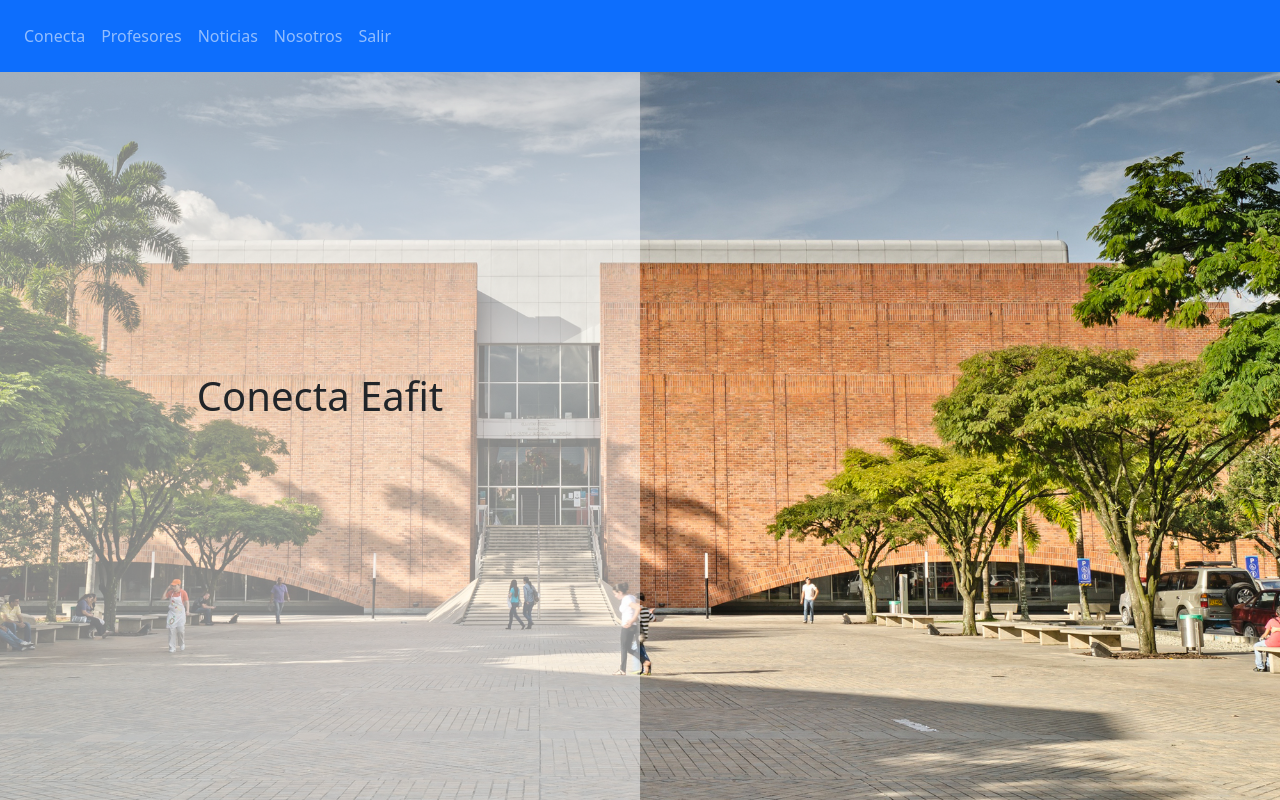
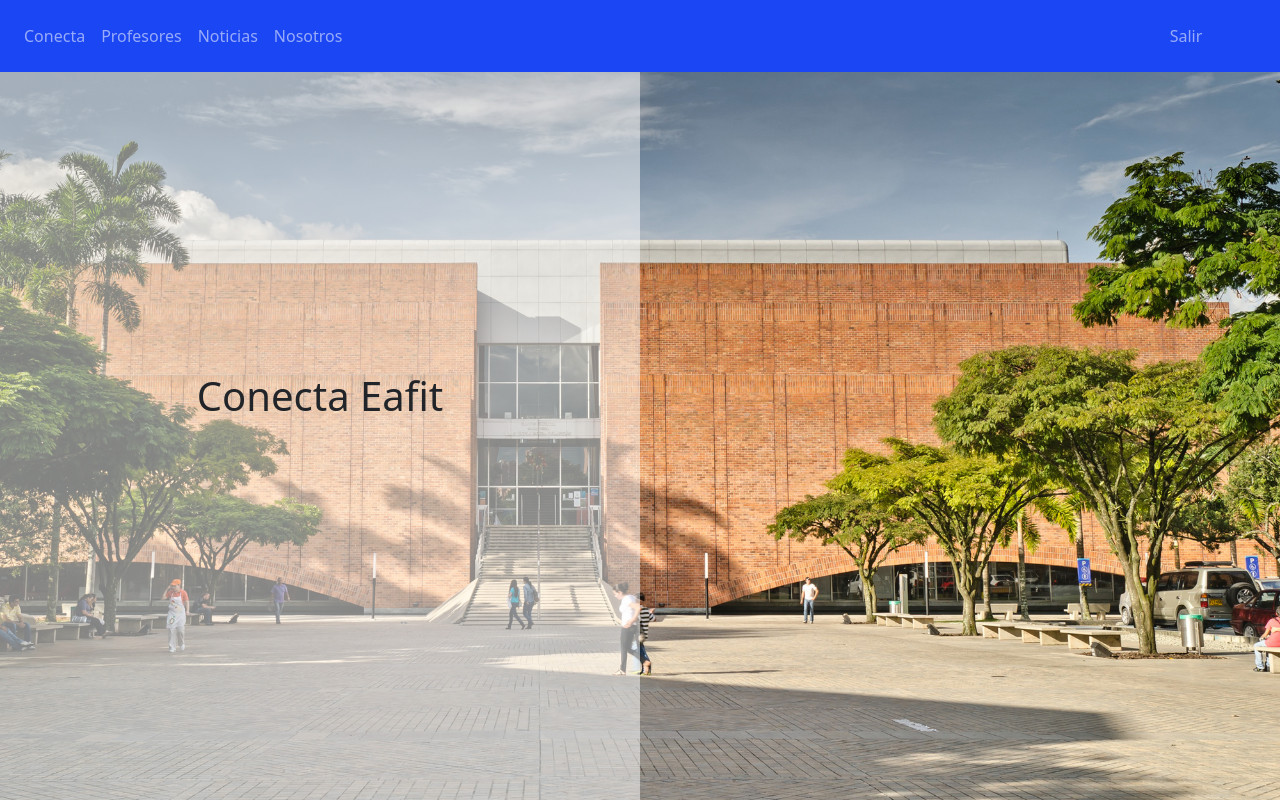
Before and after one commit to Conecta-EAFIT/Conecta_EAFIT, a Django app: page /Conecta/ in a window 1280 px wide. Run offline with Django 4.2, Linux system fonts and the light colour scheme.

Commit message:
Arreglo de algunos estilos en los templates

```diff
--- a/conecta_django/templates/base.html
+++ b/conecta_django/templates/base.html
@@ -2,14 +2,21 @@
     <link href="https://cdn.jsdelivr.net/npm/bootstrap@5.3.3/dist/css/bootstrap.min.css" rel="stylesheet" integrity="sha384-QWTKZyjpPEjISv5WaRU9OFeRpok6YctnYmDr5pNlyT2bRjXh0JMhjY6hW+ALEwIH" crossorigin="anonymous">
     <script src="https://cdn.jsdelivr.net/npm/bootstrap@5.3.3/dist/js/bootstrap.bundle.min.js" integrity="sha384-YvpcrYf0tY3lHB60NNkmXc5s9fDVZLESaAA55NDzOxhy9GkcIdslK1eN7N6jIeHz" crossorigin="anonymous"></script>
     <style>
-        .nav-item-salir a {
-            margin-left: auto;
-            text-align: left;
+        body {
+            background-color: #f2f2f2;
+        }
+        ul {
+            width: 65%;
+        }
+
+        #signout {
+            position: relative;
+            margin-left: 100%;
         }
     </style>
 </head>
 
-<nav class="navbar p-3 navbar-expand-sm bg-primary navbar-dark">
+<nav class="navbar p-3 navbar-expand-sm navbar-dark" style="background-color: #1B46F3;">
     <ul class="navbar-nav">
         <li class="nav-item">
             <a class="nav-link" href="{% url 'conectaHome' %}">Conecta</a>
@@ -23,7 +30,7 @@
         <li class="nav-item">
             <a class="nav-link" href="{% url 'about' %}">Nosotros</a>
         </li>
-        <li class="nav-item nav-item-salir">
+        <li class="nav-item nav-item-salir" id="signout">
             <a class="nav-link" href="{% url 'signout' %}">Salir</a>
         </li>
     </ul>
```
Also changed, not shown: profesor/templates/profesores.html (+17 -3 lines).
